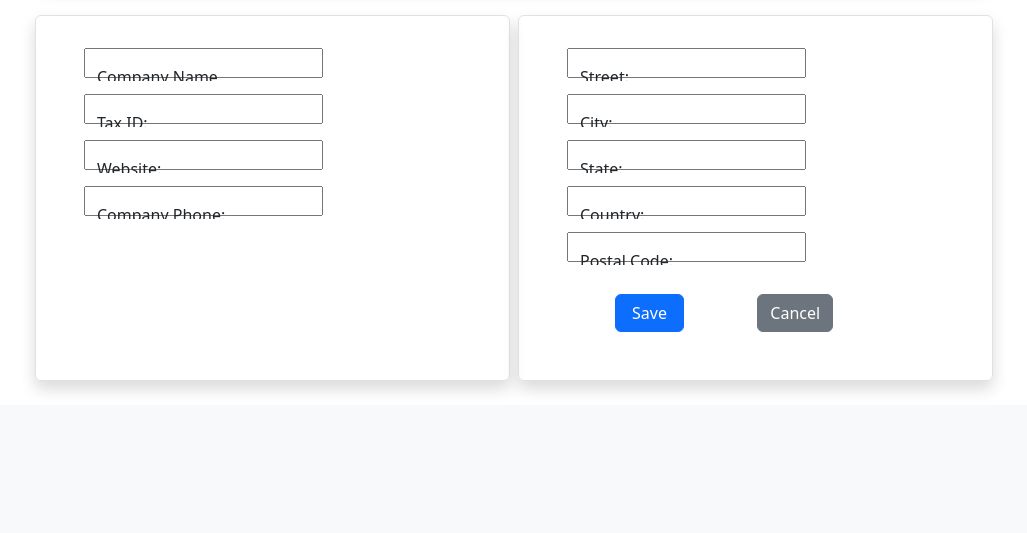
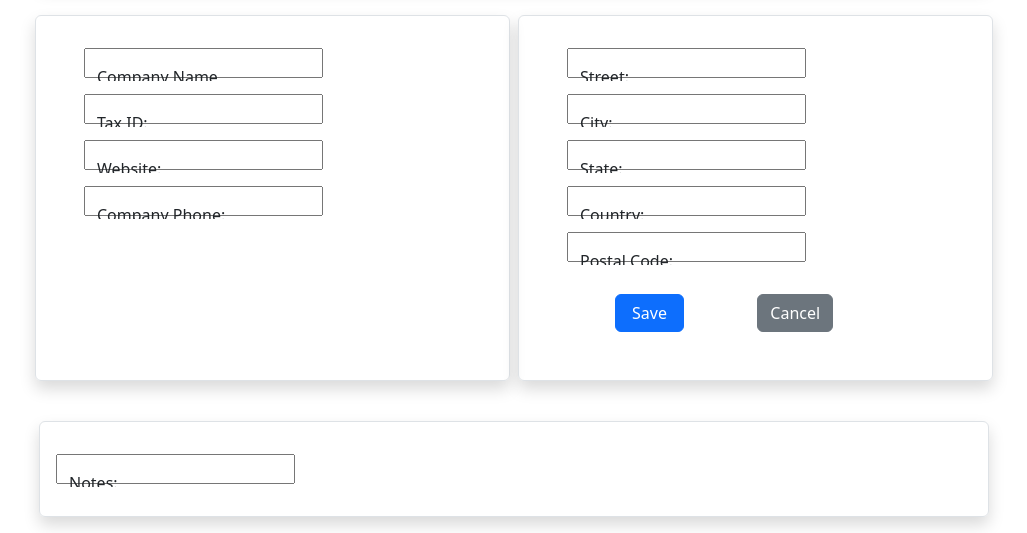
Before and after one commit to mielnic/mateapp-directory, a Django app: template MateAppDirectory/templates/directory/create_company.html in a window 1280 px wide. Shown: the part 475-1008 px from the top of the page, without its empty margins (126-1153 px from the left). Before the commit the page ends 865 px from the top, so only its background shows below. Run offline with Django 3.2, Linux system fonts and the light colour scheme; the template is opened without the code that fills it: most values are stand-ins (such as "Sample title", 1, 10 or a date in 2020); form fields are guessed from the names that the template uses; some libraries are stand-ins or nearby versions.

Commit message:
Added Company Notes

```diff
--- a/MateAppDirectory/directory/forms.py
+++ b/MateAppDirectory/directory/forms.py
@@ -37,7 +37,7 @@ class PersonForm(forms.ModelForm):
             'workphone': forms.TextInput(attrs={'class':'form-control','placeholder':'Work Phone'}),
             'email': forms.TextInput(attrs={'class':'form-control','placeholder':'eMail','type':'email'}),
             'company': forms.Select(attrs={'class':'form-select'}),
-            'notes': forms.Textarea(attrs={'class':'form-control','placeholder':'Notes'}),
+            'notes': forms.Textarea(attrs={'class':'form-control','placeholder':'Notes','style':'height: 200px'}),
         }
 
     def __init__(self, *args, **kwargs):
@@ -55,6 +55,7 @@ class CompanyForm(forms.ModelForm):
             'website',
             'companyPhone',
             'address',
+            'companyNotes',
         ]
 
         widgets = {
@@ -62,6 +63,7 @@ class CompanyForm(forms.ModelForm):
             'tax_id': forms.TextInput(attrs={'class':'form-control','placeholder':'Tax ID'}),
             'website': forms.TextInput(attrs={'class':'form-control','placeholder':'Website'}),
             'companyPhone': forms.TextInput(attrs={'class':'form-control','placeholder':'Company Phone'}),
+            'companyNotes': forms.Textarea(attrs={'class':'form-control','placeholder':'Company Notes','style':'height: 200px'}),
         }
 
 class AddressFrom(forms.ModelForm):
--- a/MateAppDirectory/directory/models.py
+++ b/MateAppDirectory/directory/models.py
@@ -20,6 +20,7 @@ class Company(models.Model):
     address = models.ForeignKey(Address, on_delete=models.DO_NOTHING, blank=True, null=True)
     website = models.CharField(max_length=100, blank=True)
     companyPhone = models.CharField(max_length=25, blank=True)
+    companyNotes = models.CharField(max_length=500, blank=True)
     deleted = models.BooleanField(default=False)
 
     def __str__(self):
--- a/MateAppDirectory/templates/directory/create_company.html
+++ b/MateAppDirectory/templates/directory/create_company.html
@@ -90,15 +90,15 @@
     </div>
 </div>
 
-{% comment %} <div class="row py-3 justify-content-center">
+<div class="row py-3 justify-content-center">
     <div class="col shadow p-3 col-lg-10 border rounded">
     <p>
         <div class="form-floating">
-            {{company.notes}}
-            <label for="id_notes">Notes:</label>
+            {{companyform.companyNotes}}
+            <label for="id_company_notes">Notes:</label>
         </div>
         </p>
     </div>
-</div> {% endcomment %}
+</div>
 <script src="{% static 'directory/js/create_company_helper.js' %}"></script>
 {% endblock %}
```
Also changed, not shown: MateAppDirectory/templates/directory/company.html (+7 -4 lines), 2 other files.
